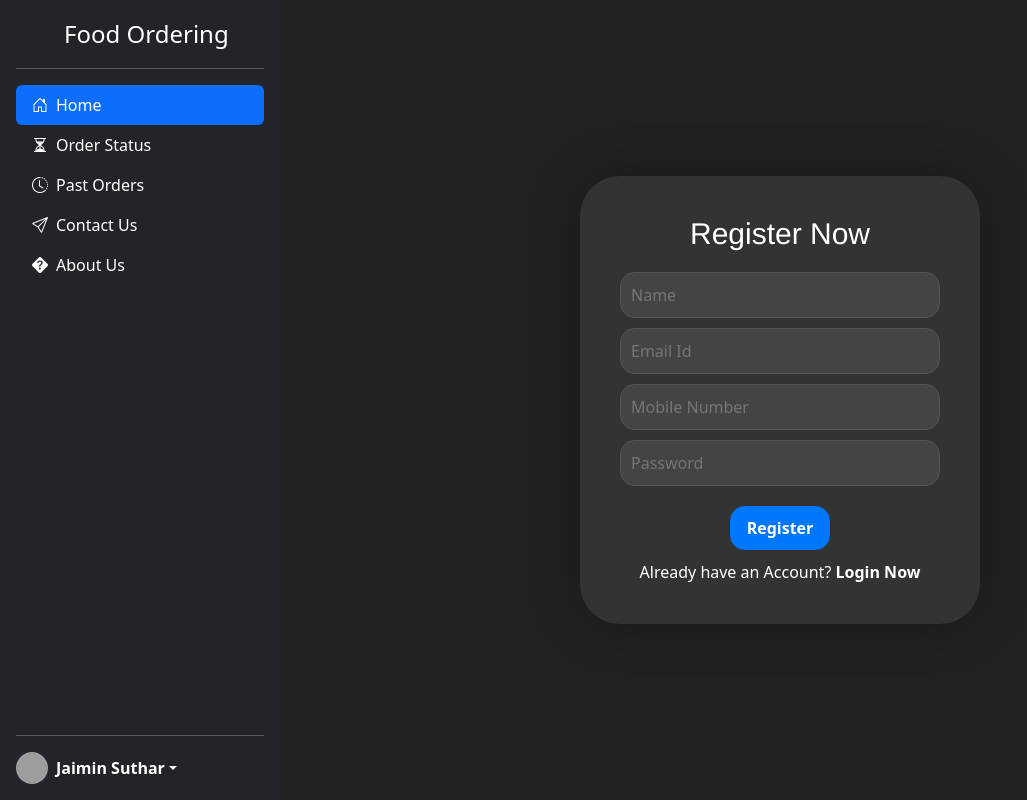
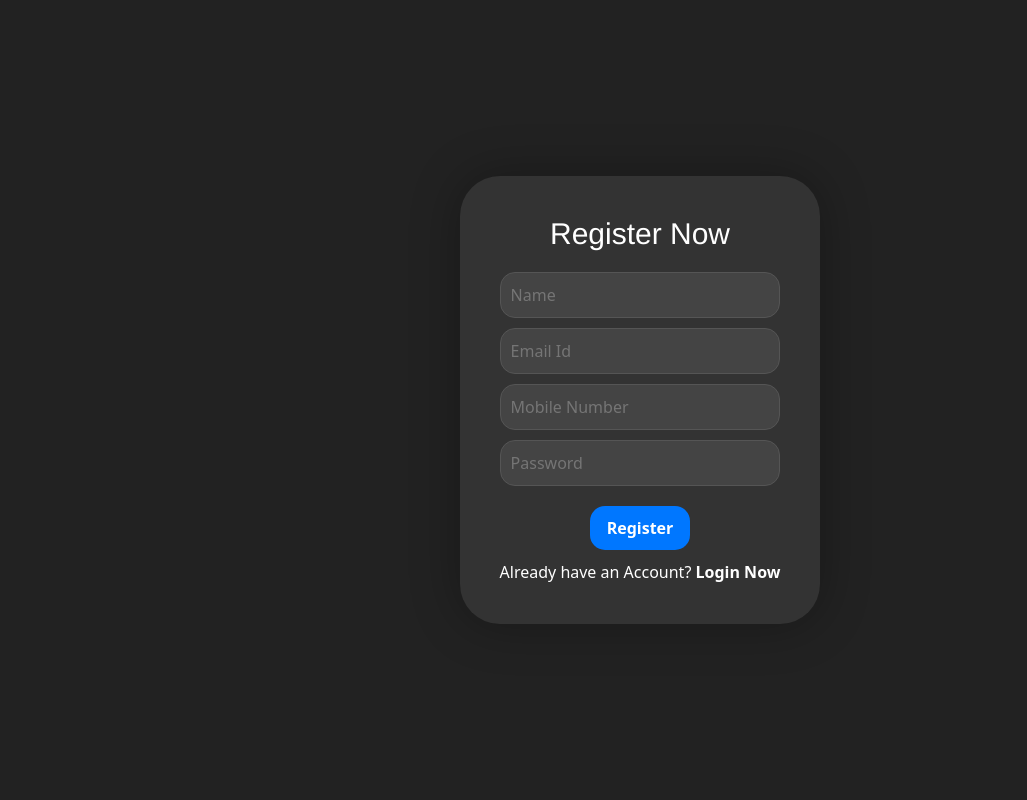
Before and after one commit to Jaimin78/canteen-food-ordering-and-management-frontend, a React (Create React App) app: page /register in a window 1280 px wide. Shown: the whole page, without its empty margins (0-1027 px from the left). Built offline with nearby package versions, Linux system fonts and the light colour scheme; grey boxes are pictures that could not be loaded.

Commit message:
Fixed Navigation Bar issue

```diff
--- a/src/App.css
+++ b/src/App.css
@@ -16,7 +16,7 @@
 .login-container {
     background-color: #333;
     padding: 20px;
-    width: 40%;
+    width: auto;
     border-radius: 40px;
     box-shadow: 0px 0px 50px rgba(0, 0, 0, 0.3);
 }
--- a/src/App.js
+++ b/src/App.js
@@ -4,17 +4,16 @@ import { BrowserRouter, Routes, Route } from 'react-router-dom';
 import Login from '../src/Login';
 import Register from '../src/Register';
 import Home from '../src/Home';
-import Navigation from '../src/Navigation';
+import OrderStatus from '../src/OrderStatus';
 import PrivateComponent from '../src/PrivateComponent';
 
 function App() {
   return (
     <BrowserRouter>
-      <Navigation />
       <Routes>
         <Route element={<PrivateComponent />}>
           <Route path='/' element={<Home />} />
-
+          <Route path='/status' element={<OrderStatus />} />
         </Route>
 
         <Route path='/login' element={<Login />} />
--- a/src/Home.js
+++ b/src/Home.js
@@ -1,10 +1,13 @@
 import React from "react";
-
+import Navigation from "../src/Navigation";
 const Home = () => {
-    return(
-        <div className="w-100">
-            <h1>Hello</h1>
-        </div>
+    return (
+        <>
+            <Navigation />
+            <div className="w-100">
+                <h1>Hello</h1>
+            </div>
+        </>
     )
 }
 
--- a/src/Navigation.js
+++ b/src/Navigation.js
@@ -1,4 +1,5 @@
 import React from "react";
+import { Link } from "react-router-dom";
 
 const Navigation = () => {
     return (
@@ -10,46 +11,46 @@ const Navigation = () => {
             <hr />
             <ul className="nav nav-pills flex-column mb-auto">
                 <li className="nav-item">
-                    <a href="#" className="nav-link active" aria-current="page">
+                    <Link as={Link} to='/' className="nav-link active" aria-current="page">
                         <i className="bi bi-house-door me-2"></i>
                         Home
-                    </a>
+                    </Link>
                 </li>
                 <li>
-                    <a href="#" className="nav-link text-white">
+                    <Link as={Link} to='/status' href="/" className="nav-link text-white">
                         <i className="bi bi-hourglass-split me-2"></i>
                         Order Status
-                    </a>
+                    </Link>
                 </li>
                 <li>
-                    <a href="#" className="nav-link text-white">
+                    <Link as={Link} to='/' className="nav-link text-white">
                         <i className="bi bi-clock-history me-2"></i>
                         Past Orders
-                    </a>
+                    </Link>
                 </li>
                 <li>
-                    <a href="#" className="nav-link text-white">
+                    <Link as={Link} to='/' className="nav-link text-white">
                         <i className="bi bi-send me-2"></i>
                         Contact Us
-                    </a>
+                    </Link>
                 </li>
                 <li>
-                    <a href="#" className="nav-link text-white">
+                    <Link as={Link} to='/' className="nav-link text-white">
                         <i className="bi bi-question-diamond-fill me-2"></i>
                         About Us
-                    </a>
+                    </Link>
                 </li>
             </ul>
             <hr />
             <div className="dropdown">
-                <a href="#" className="d-flex align-items-center text-white text-decoration-none dropdown-toggle" data-bs-toggle="dropdown" aria-expanded="false">
+                <a href="/" className="d-flex align-items-center text-white text-decoration-none dropdown-toggle" data-bs-toggle="dropdown" aria-expanded="false">
                     <img src="https://github.com/mdo.png" alt="" width="32" height="32" className="rounded-circle me-2" />
                     <strong>Jaimin Suthar</strong>
                 </a>
                 <ul className="dropdown-menu dropdown-menu-dark text-small shadow">
-                    <li><a className="dropdown-item" href="#">Profile</a></li>
+                    <li><a className="dropdown-item" href="/">Profile</a></li>
                     <li><hr className="dropdown-divider" /></li>
-                    <li><a className="dropdown-item" href="#">Sign out</a></li>
+                    <li><a className="dropdown-item" href="/">Sign out</a></li>
                 </ul>
             </div>
         </div>
--- /dev/null
+++ b/src/OrderStatus.js
@@ -0,0 +1,12 @@
+import React from 'react';
+import Navigation from '../src/Navigation';
+const OrderStatus = () =>{
+    return(
+        <>
+            <Navigation />
+            <h1>Order Status</h1>
+        </>
+    )
+}
+
+export default OrderStatus;
--- a/src/Register.js
+++ b/src/Register.js
@@ -44,7 +44,7 @@ const Register = () => {
                         value={email}
                         onChange={(e) => setEmail(e.target.value)}
                     />
-                    <input type="number" placeholder="Mobile Number" className="input-field"
+                    <input type="text" placeholder="Mobile Number" className="input-field"
                         value={mobile}
                         onChange={(e) => setMobile(e.target.value)}
                     />
--- a/src/index.css
+++ b/src/index.css
@@ -1,4 +1,4 @@
 #root{
     display: flex;
-    justify-content: start;
+    justify-content: flex-start;
 }
```
